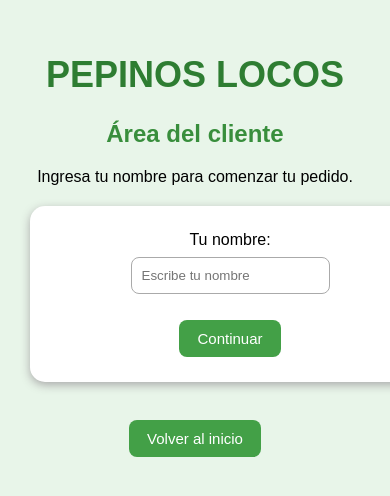
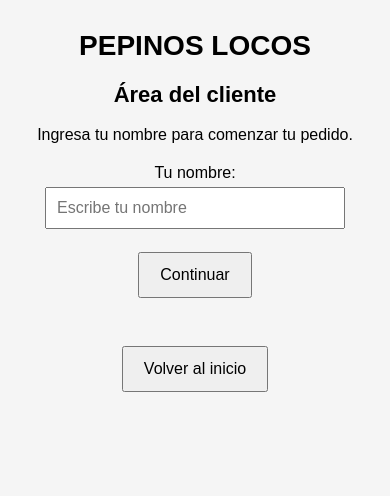
Before and after one commit to borjamarcela166-jpg/pepinos-locos, a Flask app: page /cliente in a window 390 px wide. Shown: the top 496 px of the page. Run offline with Flask 3, Linux system fonts and the light colour scheme.

Commit message:
Update estilo.css

```diff
--- a/static/estilo.css
+++ b/static/estilo.css
@@ -1,85 +1,132 @@
+* {
+    box-sizing: border-box;
+}
+
 body {
-    font-family: Arial, sans-serif;
-    background-color: #e8f5e9;
-    text-align: center;
     margin: 0;
     padding: 30px;
+    font-family: Arial, sans-serif;
+    text-align: center;
+    background-color: #f5f5f5;
 }
 
 h1 {
-    color: #2e7d32;
-    font-size: 36px;
+    font-size: 40px;
+    margin-bottom: 20px;
 }
 
 h2 {
-    color: #388e3c;
+    font-size: 28px;
 }
 
 h3 {
-    color: #333;
+    font-size: 22px;
+}
+
+p {
+    font-size: 18px;
 }
 
 form {
-    background-color: white;
-    width: 350px;
     margin: 20px auto;
-    padding: 25px;
-    border-radius: 15px;
-    box-shadow: 0 3px 10px #aaa;
+    max-width: 600px;
 }
 
 input {
     padding: 10px;
-    margin: 8px;
-    border: 1px solid #aaa;
-    border-radius: 8px;
+    font-size: 16px;
+    margin-top: 5px;
 }
 
 button {
-    background-color: #43a047;
-    color: white;
-    border: none;
-    padding: 10px 18px;
-    border-radius: 8px;
+    padding: 12px 20px;
+    font-size: 16px;
     cursor: pointer;
-    font-size: 15px;
-}
-
-button:hover {
-    background-color: #2e7d32;
 }
 
 .productos {
     display: flex;
     justify-content: center;
-    gap: 25px;
+    align-items: stretch;
+    gap: 30px;
     flex-wrap: wrap;
 }
 
 .producto {
     background-color: white;
-    width: 280px;
-    margin: 20px auto;
     padding: 20px;
-    border-radius: 15px;
-    box-shadow: 0 3px 10px #aaa;
+    border-radius: 10px;
+    width: 300px;
+    box-shadow: 0 2px 8px rgba(0, 0, 0, 0.15);
 }
 
 .producto img {
-    width: 220px;
-    height: 180px;
+    width: 100%;
+    max-width: 250px;
+    height: 200px;
     object-fit: cover;
-    border-radius: 10px;
-}
-
-.producto p {
-    font-size: 18px;
+    border-radius: 8px;
 }
 
 a {
     text-decoration: none;
 }
 
-p {
-    font-size: 16px;
+@media (max-width: 600px) {
+
+    body {
+        width: 100%;
+        margin: 0;
+        padding: 20px 10px;
+        text-align: center;
+    }
+
+    h1 {
+        font-size: 28px;
+        margin-top: 10px;
+    }
+
+    h2 {
+        font-size: 22px;
+    }
+
+    h3 {
+        font-size: 20px;
+    }
+
+    p {
+        font-size: 16px;
+    }
+
+    form {
+        width: 100%;
+        max-width: 100%;
+    }
+
+    input {
+        width: 90%;
+        max-width: 300px;
+    }
+
+    button {
+        max-width: 90%;
+        margin: 5px;
+    }
+
+    .productos {
+        flex-direction: column;
+        align-items: center;
+        gap: 20px;
+    }
+
+    .producto {
+        width: 95%;
+        max-width: 350px;
+    }
+
+    .producto img {
+        width: 100%;
+        height: auto;
+        max-width: 280px;
+    }
 }
```
